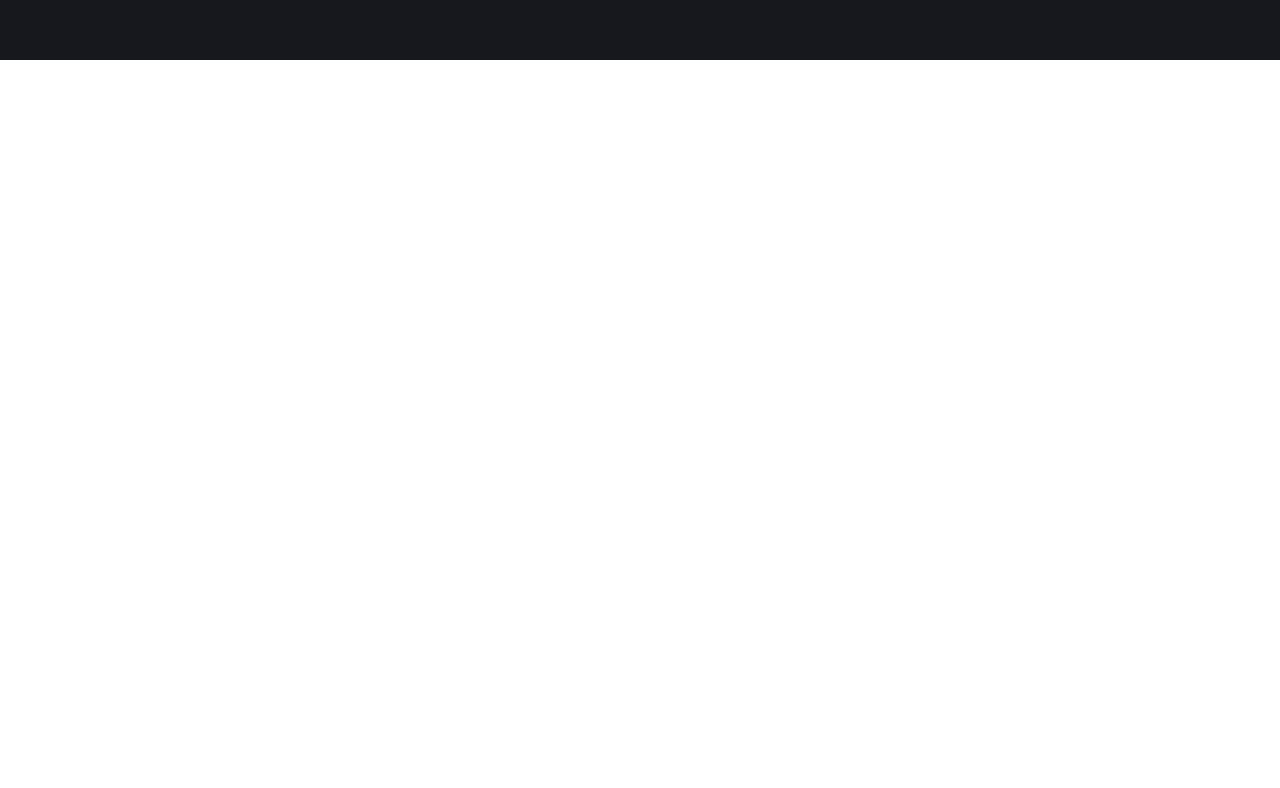
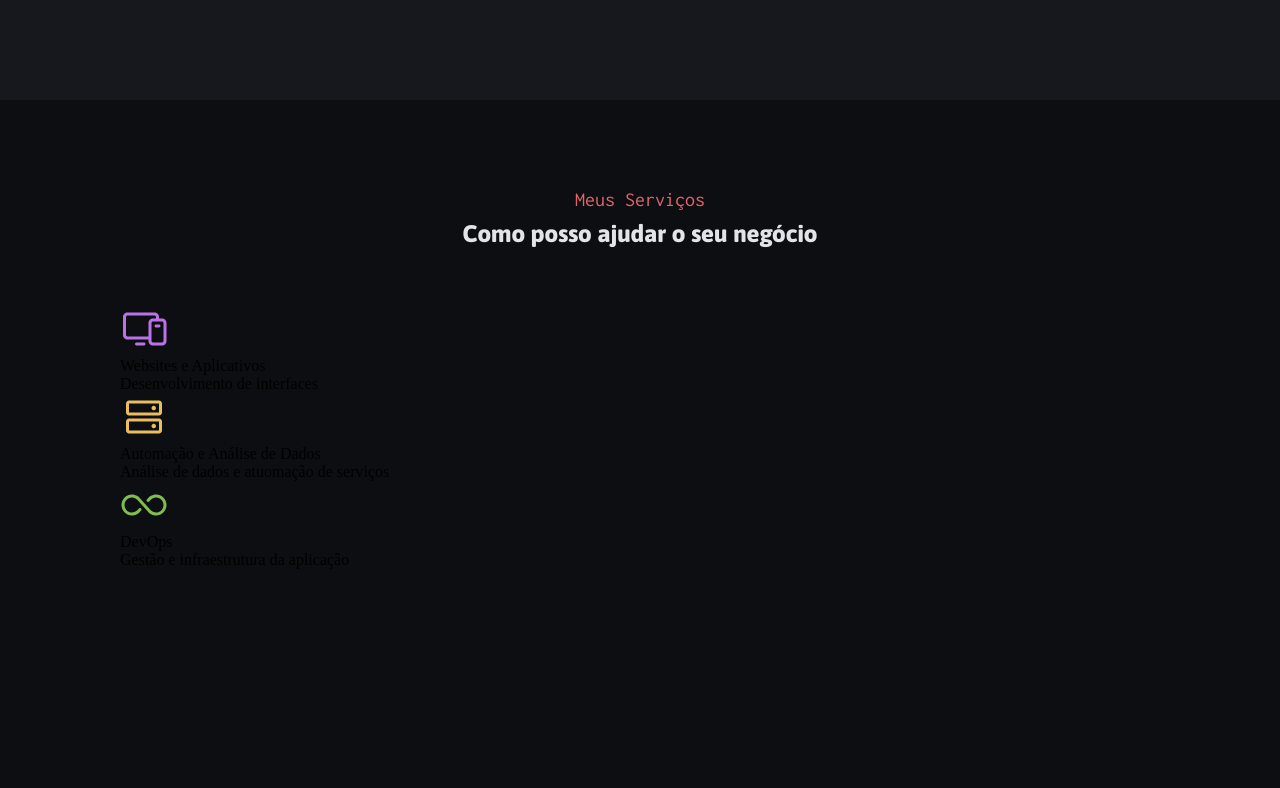
Before and after one commit to rayantoniel/portifolio, a plain HTML site: page index.html in a window 1280 px wide. Shown: the part 1823-2611 px from the top of the page. Before the commit the page ends 1883 px from the top, so only its background shows below. Drawn offline with Linux system fonts and the light colour scheme; files whose address does not match are found by name.

Commit message:
organizing service section

```diff
--- a/index.html
+++ b/index.html
@@ -125,7 +125,33 @@
             </div>
         </div>
     </div>
+    </section>
 
+    <section id="service">
+        <div class="title">
+            <h3>Meus Serviços</h3>
+            <h2>Como posso ajudar o seu negócio</h2>
+        </div>
+
+        <div class="grid-serv-card">
+            <div class="serv-card">
+                <img src="./assets/icons/Devices.svg" alt="ícone de computador representando serviços">
+                <h3>Websites e Aplicativos</h3>
+                <p>Desenvolvimento de interfaces</p>
+            </div>
+
+            <div class="serv-card">
+                <img src="./assets/icons/HardDrives.svg" alt="ícone representando serviços aprofundados">
+                <h3>Automação e Análise de Dados</h3>
+                <p>Análise de dados e atuomação de serviços</p>
+            </div>
+
+            <div class="serv-card">
+                <img src="./assets/icons/Infinity.svg" alt="ícone de infinito">
+                <h3>DevOps</h3>
+                <p>Gestão e infraestrutura da aplicação</p>
+            </div>
+        </div>
     </section>
 </body>
 </html>
--- a/styles/index.css
+++ b/styles/index.css
@@ -1,3 +1,4 @@
 @import url(global.css);
-@import url(secctions.css);
+@import url(intro.css);
 @import url(projects.css);
+@import url(service.css);
--- a/styles/secctions.css
+++ b/styles/intro.css
@@ -1,8 +1,9 @@
 #intro {
     background-image: url(../assets/Background_Intro.png);
     background-size: cover;
-    height: 750px;
+    height: 100%;
     color: var(--gray-100);
+    padding: 4.5rem 7.5rem 9rem;
 
     display: flex;
     flex-direction: column;
--- a/styles/projects.css
+++ b/styles/projects.css
@@ -7,19 +7,19 @@
     padding: 4.5rem 7.5rem 9rem 7.5rem;
 }
 
-#projects .title {
+.title {
     display: flex;
     flex-direction: column;
     align-items: center;
     padding-bottom: 3.5rem;
 }
 
-#projects .title h3 {
+.title h3 {
     font: var(--text-subtitle);
     color: var(--color-red);
 }
 
-#projects .title h2 {
+.title h2 {
     font: var(--title-md);
     color: var(--gray-100);
     padding-top: .5rem;
--- /dev/null
+++ b/styles/service.css
@@ -0,0 +1,11 @@
+#service {
+    background-color: var(--gray-600);
+    background-size: cover;
+    height: 480px;
+
+    padding: 5.5rem 7.5rem 7.5rem 7.5rem;
+}
+
+.serv-card {
+
+}
```
Also changed, not shown: assets/icons/Devices.svg (added), assets/icons/HardDrives.svg (added), assets/icons/Infinity.svg (added).
